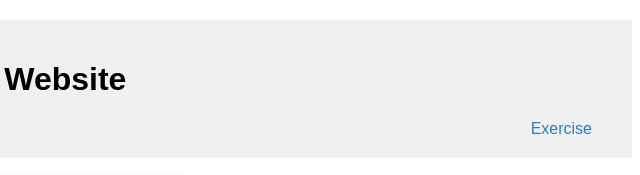
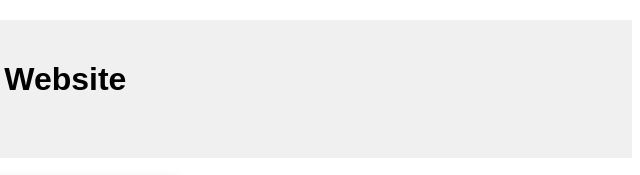
Before and after one commit to vinay3103/steps, a plain HTML site: page index.html in a window 1280 px wide. Shown: the top 175 px of the page, 628-1268 px from the left. Drawn offline with Linux system fonts and the light colour scheme.

Commit message:
Update index.html

```diff
--- a/index.html
+++ b/index.html
@@ -13,7 +13,6 @@
         <nav>
             <ul>
                 <li><a href="#steps">Steps</a></li>
-                <li><a href="#exercise">Exercise</a></li>
 
             </ul>
         </nav>
```
